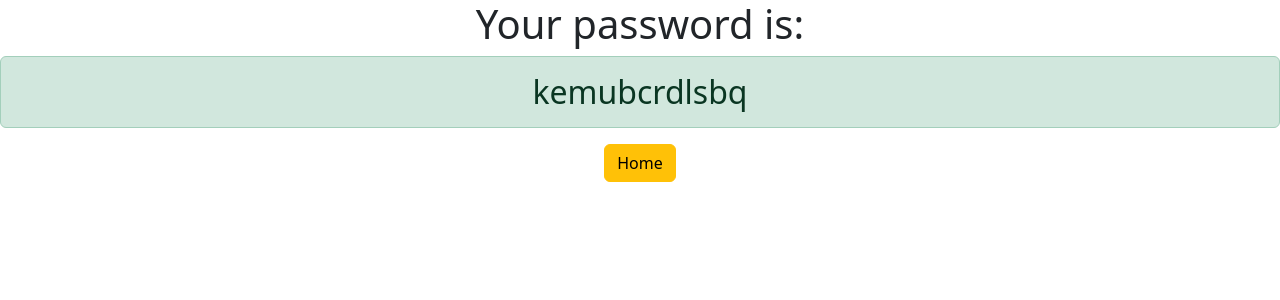
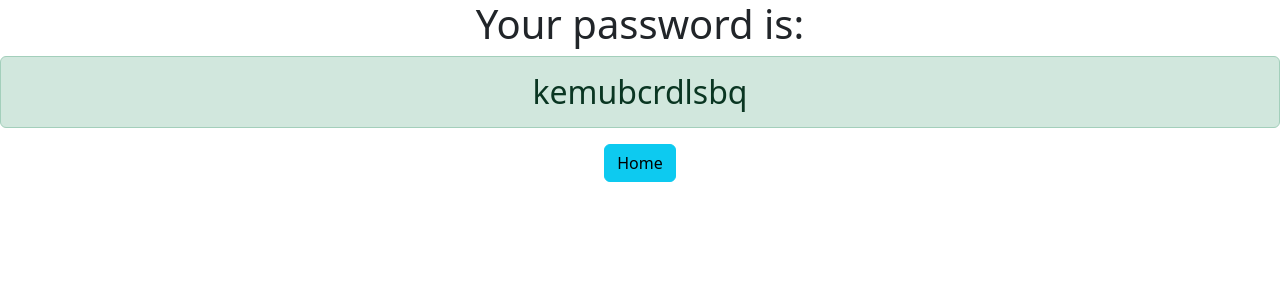
Before and after one commit to Kazeke/password_generator, a Django app: page /password/ in a window 1280 px wide. Shown: the top 300 px of the page. Run offline with Django 4.2, Linux system fonts and the light colour scheme.

Commit message:
add in setting.py new password

```diff
--- a/generator/templates/generator/password.html
+++ b/generator/templates/generator/password.html
@@ -10,7 +10,7 @@
     <div class="conteiner text-center">
         <h1>Your password is: </h1>
         <h2 class="alert alert-success">{{ password }} </h2>
-        <a href="{% url 'home' %}" class="btn btn-warning">Home</a>
+        <a href="{% url 'home' %}" class="btn btn-info">Home</a>
     </div>
 
 </body>
--- a/password_generator/settings.py
+++ b/password_generator/settings.py
@@ -20,7 +20,7 @@ BASE_DIR = Path(__file__).resolve().parent.parent
 # See https://docs.djangoproject.com/en/4.2/howto/deployment/checklist/
 
 # SECURITY WARNING: keep the secret key used in production secret!
-SECRET_KEY = 'django-insecure-_=yg)6ga%4c-@&^0^vu)pf$n%dv!vkdqyzxg+z7-e+33oad$)='
+SECRET_KEY = 'django-insecure-_ghfh=yg)6ga%4c-@&^0^vu)pf$n%dv!vkdqyzxg+z7-e+33oad$)='
 
 # SECURITY WARNING: don't run with debug turned on in production!
 DEBUG = True
```
